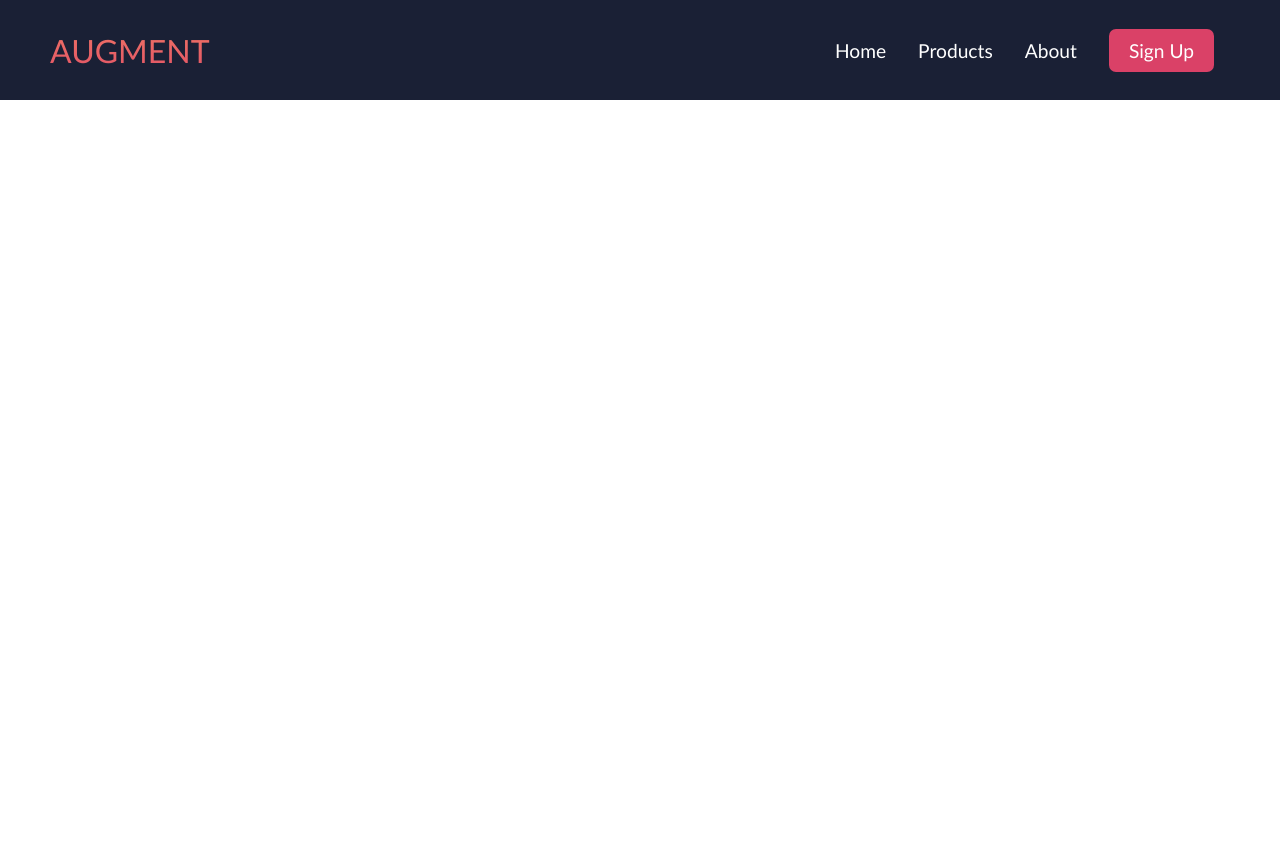
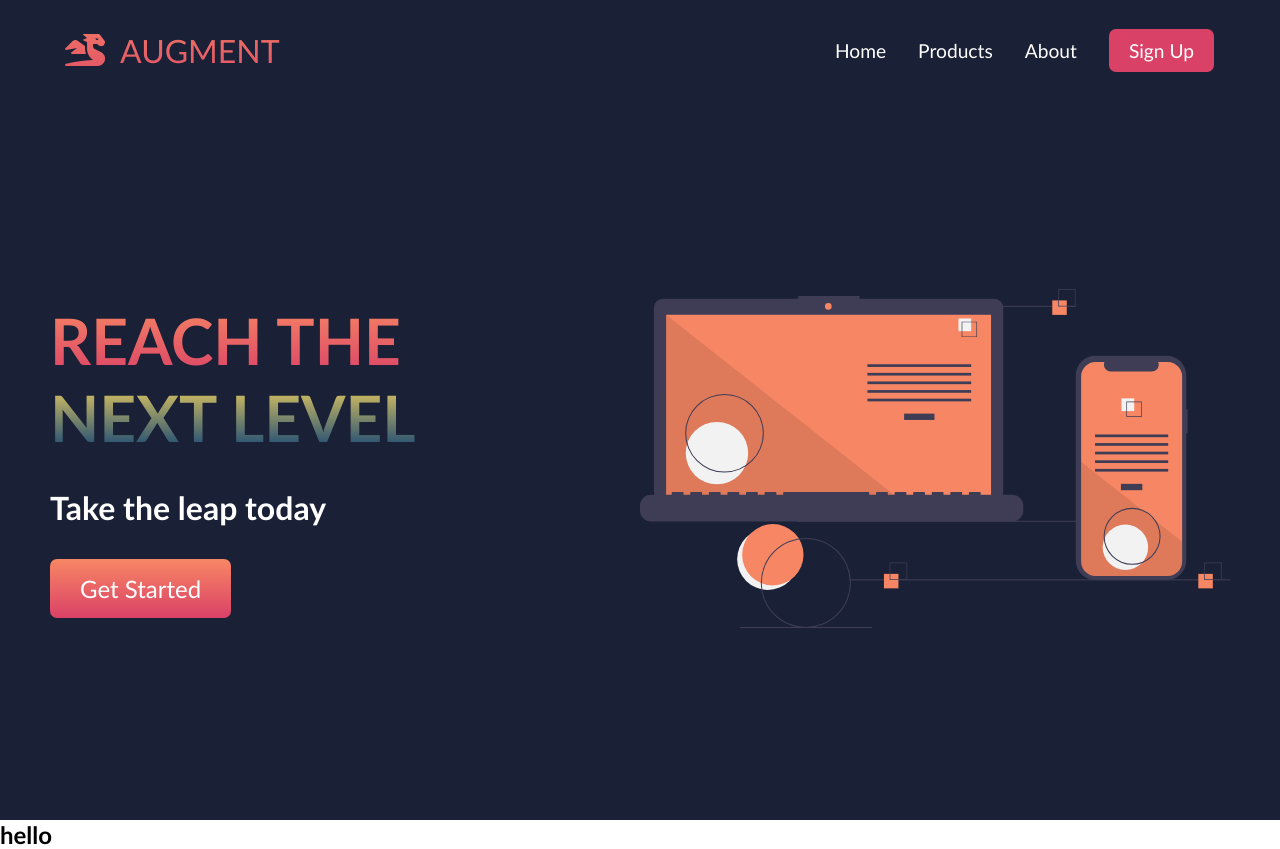
Before and after one commit to mspassov/Augment, a plain HTML site: page index.html in a window 1280 px wide. Before the commit the page ends 800 px from the top, so only its background shows below. Drawn offline with Linux system fonts and the light colour scheme.

Commit message:
hero section completed

```diff
--- a/index.html
+++ b/index.html
@@ -5,12 +5,16 @@
     <meta http-equiv="X-UA-Compatible" content="IE=edge">
     <meta name="viewport" content="width=device-width, initial-scale=1.0">
     <title>Augment - Home</title>
+    <link rel="stylesheet" href="https://use.fontawesome.com/releases/v5.15.3/css/all.css"
+        integrity="sha384-SZXxX4whJ79/gErwcOYf+zWLeJdY/qpuqC4cAa9rOGUstPomtqpuNWT9wdPEn2fk" crossorigin="anonymous">
     <link rel="stylesheet" href="./style.css">
 </head>
 <body>
     <nav class="navbar">
         <div class="navbar-container">
-            <a href="/" class="navbar-logo">AUGMENT</a>
+            <a href="/" class="navbar-logo">
+                <i class="fas fa-dragon"></i>
+                AUGMENT</a>
             <div class="navbar-toggle" id="mobile-menu">
                 <span class="bar"></span>
                 <span class="bar"></span>
@@ -33,6 +37,26 @@
         </div>
     </nav>
 
+    <section class="main">
+        <div class="main-container">
+            <div class="main-content">
+                <h1>REACH THE</h1>
+                <h2>NEXT LEVEL</h2>
+                <p>Take the leap today</p>
+                <button class="main-button"><a href="">Get Started</a></button>
+            </div>
+
+            <div class="main-img-container">
+                <img src="./images/heroPhoto.svg" alt="">
+            </div>
+        </div>
+    </section>
+
+    <section>
+        <h1>hello</h1>
+    </section>
+
+
 
     <script src='app.js'></script>
 </body>
--- a/style.css
+++ b/style.css
@@ -39,6 +39,10 @@
   display: flex;
   align-items: center;
   cursor: pointer;
+}
+
+.fa-dragon {
+  margin: 0 15px;
 }
 
 .navbar-menu {
@@ -87,7 +91,74 @@
   transition: all 0.3s ease;
 }
 
-@media screen and (max-width: 700px) {
+/* Hero Section */
+.main {
+  background: #1a2035;
+}
+
+.main-container {
+  display: grid;
+  grid-template-columns: 1fr 1fr;
+  align-items: center;
+  justify-self: center;
+  margin: 0 auto;
+  height: 90vh;
+  max-width: 1300px;
+  width: 100%;
+  padding: 0 50px;
+}
+
+.main-content h1 {
+  background-image: linear-gradient(to top, #da4167 0%, #f78764 100%);
+  background-size: 100%;
+  -webkit-background-clip: text;
+  -webkit-text-fill-color: transparent;
+  font-size: 4rem;
+}
+
+.main-content h2 {
+  background-image: linear-gradient(to top, #083d77 0%, #f4d35e 100%);
+  background-size: 100%;
+  -webkit-background-clip: text;
+  -webkit-text-fill-color: transparent;
+  font-size: 4rem;
+}
+
+.main-content p {
+  margin-top: 2rem;
+  font-size: 2rem;
+  font-weight: 700;
+  color: white;
+}
+
+.main-content button {
+  font-size: 1rem;
+  background-image: linear-gradient(to top, #da4167 0%, #f78764 100%);
+  padding: 15px 30px;
+  border: none;
+  outline: none;
+  border-radius: 7px;
+  margin-top: 2rem;
+  cursor: pointer;
+  transition: all 0.4s ease;
+}
+
+.main-content button a {
+  text-decoration: none;
+  color: white;
+  font-size: 1.5rem;
+}
+
+.main-content button:hover {
+  background: #083d77;
+}
+
+img {
+  width: 100%;
+  height: 100%;
+}
+
+@media screen and (max-width: 750px) {
   .navbar-container {
     display: flex;
     justify-content: space-between;
@@ -180,6 +251,27 @@
 
   #mobile-menu.is-active .bar:nth-child(3) {
     transform: translateY(-8px) rotate(-45deg);
+  }
 
+  .main-container {
+    display: grid;
+    grid-template-columns: 1fr;
+    gap: 4rem;
+    text-align: center;
+    align-items: center;
+    justify-self: center;
+    margin: 0 auto;
+    height: 95vh;
+    max-width: 1300px;
+    width: 100%;
+    padding: 0 50px;
+  }
+
+  .main-content h1 {
+    margin-top: 2rem;
+  }
+
+  .main-content button {
+    margin-top: 3rem;
   }
 }
```
Also changed, not shown: images/heroPhoto.svg (added).
